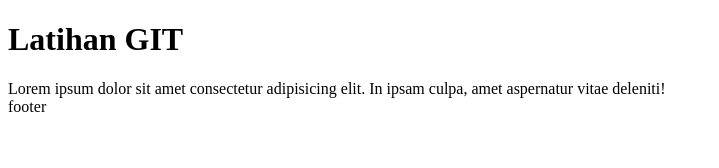
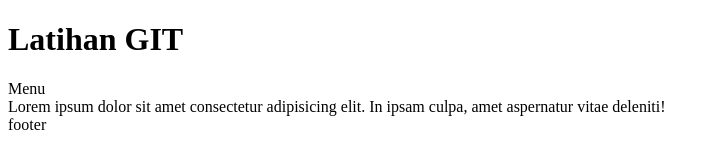
Before and after one commit to azzam-azhari/CompanyProfile, a plain HTML site: page index.html in a window 1280 px wide. Shown: the whole page, without its empty margins (0-719 px from the left). Drawn offline with Linux system fonts and the light colour scheme.

Commit message:
nambah header

```diff
--- a/index.html
+++ b/index.html
@@ -8,6 +8,8 @@
   <body>
     <h1>Latihan GIT</h1>
 
+    <header>Menu</header>
+
     <div>Lorem ipsum dolor sit amet consectetur adipisicing elit. In ipsam culpa, amet aspernatur vitae deleniti!</div>
 
     <footer>
```
